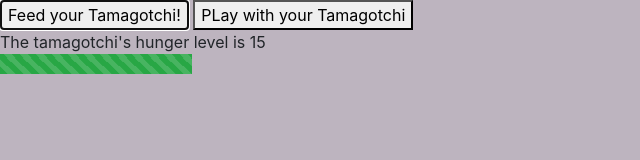
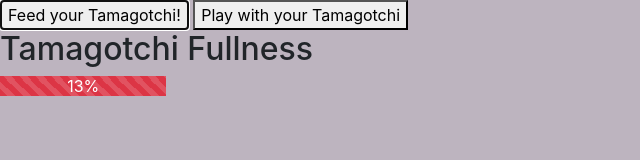
Before and after one commit to rochellev/Tamagotchi, a website built with webpack: page src/index.html in a window 1280 px wide. Both pictures are taken after a click on the button "Feed your Tamagotchi!". Shown: the whole page, without its empty margins (0-640 px from the left). Built offline with nearby package versions, Linux system fonts and the light colour scheme.

Commit message:
progressbar with changing colors and values

```diff
--- a/src/index.html
+++ b/src/index.html
@@ -21,13 +21,14 @@
     </div> -->
 
 
-    <button type="button" name="playTama" id="playTama">PLay with your Tamagotchi</button>
+    <button type="button" name="playTama" id="playTama">Play with your Tamagotchi</button>
 
 
     <div id="hungerLevel">
 
 
     </div>
+    <h2>Tamagotchi Fullness</h2>
     <div id="outputHungerLevel">
 
     </div>
--- a/src/main.js
+++ b/src/main.js
@@ -6,6 +6,7 @@
 
 let grylls = tamagotchi;
 grylls.setHunger();
+
 
 $(document).ready(function() {
   $('#feedTamagotchi').click(function(event) {
@@ -27,6 +28,18 @@
    }
  }
 
+   // $('#outputHungerLevel').html(`<div class="progress-bar bg-success progress-bar-striped progress-bar-animated" style="width:${grylls.foodLevel}%;height:20px"></div>`);
+setInterval(function(){
+  let danger
+  if(grylls.foodLevel <= 20){
+    danger = "bg-danger"
+  }else{
+    danger = "bg-success"
+  }
+  $('#outputHungerLevel').html(`<div class="progress-bar ${danger} progress-bar-striped progress-bar-animated" aria-valuenow="${grylls.foodLevel}"; style="width:${grylls.foodLevel}%;height:20px">${grylls.foodLevel}%</div>`);
+}, 1000)
+
+
  try {
    const isAlive = isAliveCheck();
    if (isAlive instanceof Error) {
@@ -34,9 +47,8 @@
      throw RangeError("foodLevel too low");
    }else {
      console.log("you're safe");
-     $('#hungerLevel').html("<div> The tamagotchi's hunger level is " + grylls.foodLevel +"</div>");
-     let w = grylls.foodLevel
-     $('#outputHungerLevel').html(`<div class="progress-bar bg-success progress-bar-striped progress-bar-animated" style="width:${w}%;height:20px"></div>`);
+     // $('#hungerLevel').html("<div> The tamagotchi's hunger level is " + grylls.foodLevel +"</div>");
+
    }
  } catch (error) {
     console.error(`Red alert! We have an error: ${error.message}`);
```
